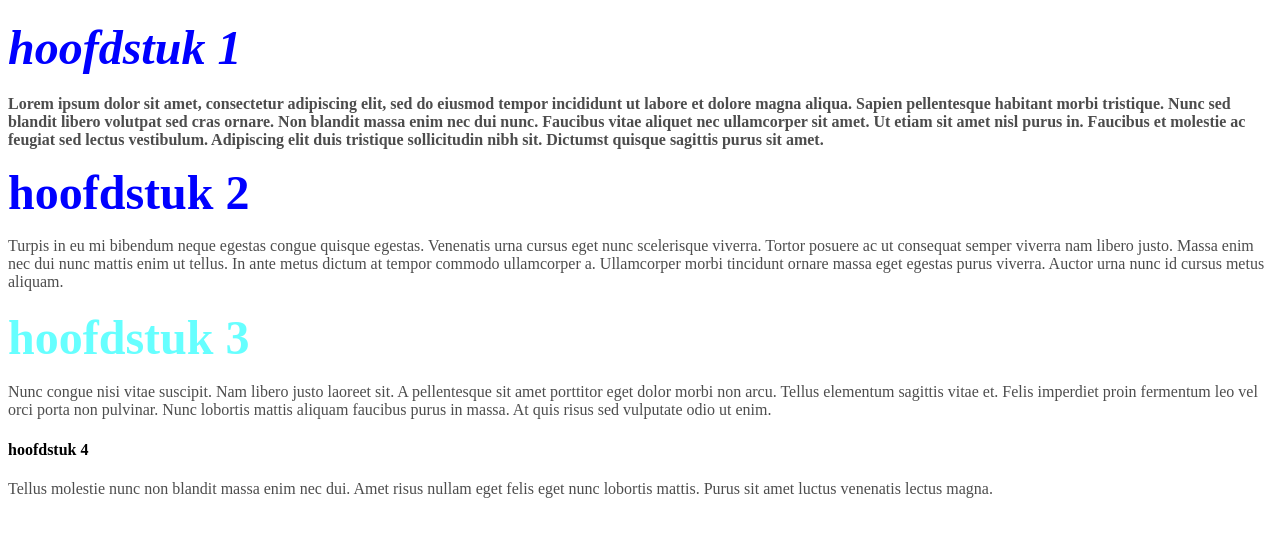
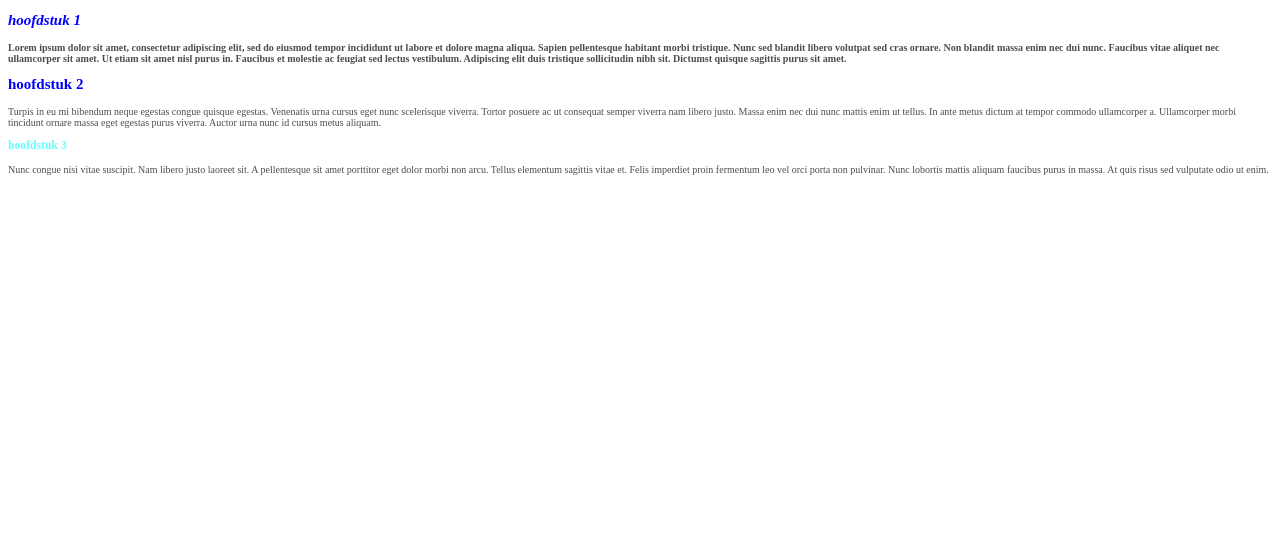
Before and after one commit to Beau19/https---github.com-Beau19-p1-html-cssz, a plain HTML site: page opdracht_4.1/index2.html in a window 1280 px wide. Drawn offline with Linux system fonts and the light colour scheme.

Commit message:
opdracht 4.1

```diff
--- a/opdracht_4.1/index2.html
+++ b/opdracht_4.1/index2.html
@@ -9,28 +9,26 @@
     <link rel="preconnect" href="https://fonts.gstatic.com" crossorigin>
     <link href="https://fonts.googleapis.com/css2?family=Lato:ital,wght@0,100;0,300;0,400;0,700;0,900;1,100;1,300;1,400;1,700;1,900&family=Roboto:ital,wght@0,100;0,300;0,400;0,500;0,700;0,900;1,100;1,300;1,400;1,500;1,700;1,900&display=swap" rel="stylesheet">
     <title>font and color</title>
-    <link rel="stylesheet" href="style.css">
+    <link rel="stylesheet" href="./style.css">
 
 </head>
 <body>
     <section>
-    <b><i><h1 style="color: blue"><font size="24">hoofdstuk 1</h1></i></b></font size>
+    <b><i><h1 style="color: blue">hoofdstuk 1</h1></i></b>
     <b><p style="color: #4D4D4D">Lorem ipsum dolor sit amet, consectetur adipiscing elit, sed do eiusmod tempor incididunt ut labore et dolore magna aliqua. Sapien pellentesque habitant morbi tristique. Nunc sed blandit libero volutpat sed cras ornare. Non blandit massa enim nec dui nunc. Faucibus vitae aliquet nec ullamcorper sit amet. Ut etiam sit amet nisl purus in. Faucibus et molestie ac feugiat sed lectus vestibulum. Adipiscing elit duis tristique sollicitudin nibh sit. Dictumst quisque sagittis purus sit amet.</p></b>
     </section>
 
-    <section>
-        <b><h2 style="color: #0000ff"><font size="20">hoofdstuk 2</h2></b></font size>
+         <section>
+        <b><h2 style="color: #0000ff">hoofdstuk 2</h2></b>
         <p style="color: #4D4D4D">Turpis in eu mi bibendum neque egestas congue quisque egestas. Venenatis urna cursus eget nunc scelerisque viverra. Tortor posuere ac ut consequat semper viverra nam libero justo. Massa enim nec dui nunc mattis enim ut tellus. In ante metus dictum at tempor commodo ullamcorper a. Ullamcorper morbi tincidunt ornare massa eget egestas purus viverra. Auctor urna nunc id cursus metus aliquam.</p>
-        </section>
+        <section>
 
-        <section>
-            <b><h3 style="color: #66ffff"><font size="16">hoofdstuk 3</h3></b></font size>
+            <section>
+            <b><h3 style="color: #66ffff">hoofdstuk 3</h3></b>
             <p style="color: #4D4D4D">Nunc congue nisi vitae suscipit. Nam libero justo laoreet sit. A pellentesque sit amet porttitor eget dolor morbi non arcu. Tellus elementum sagittis vitae et. Felis imperdiet proin fermentum leo vel orci porta non pulvinar. Nunc lobortis mattis aliquam faucibus purus in massa. At quis risus sed vulputate odio ut enim.</p>
             </section>
 
-            <section>
-                <h4>hoofdstuk 4</h4>
-                <p style="color: #4D4D4D">Tellus molestie nunc non blandit massa enim nec dui. Amet risus nullam eget felis eget nunc lobortis mattis. Purus sit amet luctus venenatis lectus magna.</p>
-                </section>
+
+
 </body>
 </html>
--- a/opdracht_4.1/style.css
+++ b/opdracht_4.1/style.css
@@ -1,15 +1,12 @@
-h1 {
-    font-size: 24px;
-    color: rgb(255, 0, 0) ;
-    font-weight: bold;
-
-}
-h2 {
-    font-size: 20px;
-    color: #0000ff;
-    font-weight: bold;
+html {
+    font-size: 62.5%;
 }
 
-header {
-     background-image: url("pokemon.jpeg")
+
+section {
+ font-size: 1rem;
 }
+
+img {
+      background-image: url(pokemon.jpeg);
+}
```
